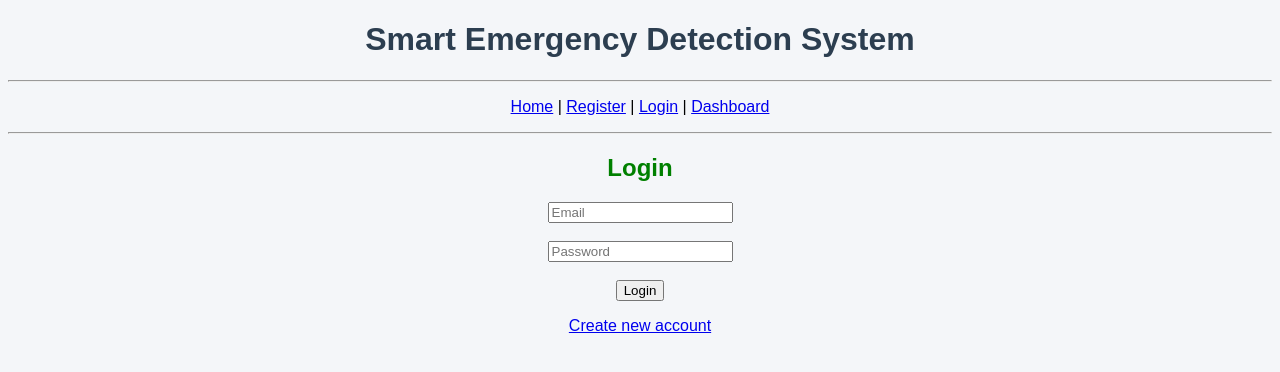
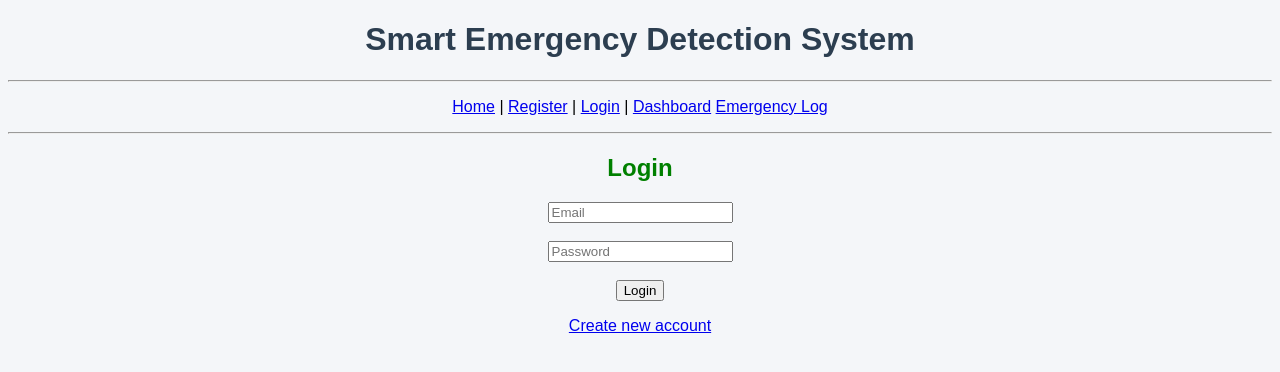
Before and after one commit to ra-f21/smart-emergency-detection-system, a Flask app: a page that uses templates/base.html in a window 1280 px wide. Shown: the top 372 px of the page. Run offline with Flask 3, Linux system fonts and the light colour scheme.

Commit message:
Add emergency dashboard display and emergency log page

```diff
--- a/app.py
+++ b/app.py
@@ -1,6 +1,7 @@
 from flask import Flask, render_template, request, redirect, url_for
 from flask_sqlalchemy import SQLAlchemy
 from flask_login import LoginManager, UserMixin, login_user, logout_user, login_required, current_user
+from datetime import datetime
 
 app = Flask(__name__)
 app.config["SECRET_KEY"] = "change-this-later"
@@ -22,6 +23,16 @@ class User(db.Model, UserMixin):
     diseases = db.Column(db.String(300), nullable=True)
     number_of_residents = db.Column(db.Integer, nullable=False)
     location = db.Column(db.String(200), nullable=False)
+
+    emergency_logs = db.relationship("EmergencyLog", backref="user", lazy=True)
+
+
+class EmergencyLog(db.Model):
+    id = db.Column(db.Integer, primary_key=True)
+    emergency_type = db.Column(db.String(50), nullable=False)
+    status = db.Column(db.String(50), nullable=False, default="Pending")
+    timestamp = db.Column(db.DateTime, default=datetime.utcnow)
+    user_id = db.Column(db.Integer, db.ForeignKey("user.id"), nullable=False)
 
 
 @login_manager.user_loader
@@ -83,7 +94,16 @@ def login():
 @app.route("/dashboard")
 @login_required
 def dashboard():
-    return render_template("dashboard.html", user=current_user)
+
+    last_emergency = EmergencyLog.query.filter_by(
+        user_id=current_user.id
+    ).order_by(EmergencyLog.timestamp.desc()).first()
+
+    return render_template(
+        "dashboard.html",
+        user=current_user,
+        last_emergency=last_emergency
+    )
 
 
 @app.route("/logout")
@@ -93,8 +113,56 @@ def logout():
     return redirect(url_for("home"))
 
 
+@app.route("/emergency-log")
+@login_required
+def emergency_log():
+    logs = EmergencyLog.query.filter_by(user_id=current_user.id).order_by(EmergencyLog.timestamp.desc()).all()
+    return render_template("emergency_log.html", logs=logs)
+
+
+@app.route("/add-test-emergency/<emergency_type>")
+@login_required
+def add_test_emergency(emergency_type):
+    if emergency_type.lower() not in ["fire", "fall"]:
+        return "Invalid emergency type!"
+
+    new_log = EmergencyLog(
+        emergency_type=emergency_type.capitalize(),
+        status="Pending",
+        user_id=current_user.id
+    )
+
+    db.session.add(new_log)
+    db.session.commit()
+
+    return redirect(url_for("emergency_log"))
+
+
+# API يستقبل تنبيه من نموذج الذكاء الاصطناعي
+@app.route("/api/emergency", methods=["POST"])
+def api_emergency():
+
+    data = request.json
+    emergency_type = data.get("type")
+
+    if emergency_type not in ["Fire", "Fall"]:
+        return {"error": "Invalid emergency type"}, 400
+
+    new_log = EmergencyLog(
+        emergency_type=emergency_type,
+        status="Pending",
+        user_id=1
+    )
+
+    db.session.add(new_log)
+    db.session.commit()
+
+    return {"message": "Emergency recorded"}, 200
+
+
 if __name__ == "__main__":
     with app.app_context():
         db.drop_all()
         db.create_all()
+
     app.run(debug=True)
--- a/templates/base.html
+++ b/templates/base.html
@@ -13,6 +13,7 @@
   <a href="{{ url_for('register') }}">Register</a> |
   <a href="{{ url_for('login') }}">Login</a> |
   <a href="{{ url_for('dashboard') }}">Dashboard</a>
+  <a href="{{ url_for('emergency_log') }}">Emergency Log</a>
 </p>
 <hr>
 
```
Also changed, not shown: templates/dashboard.html (+17 -0 lines), templates/emergency_log.html (added, +32 -0 lines).
